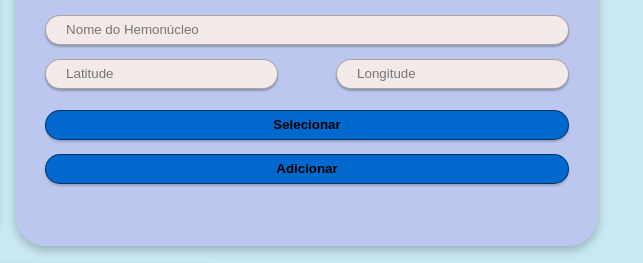
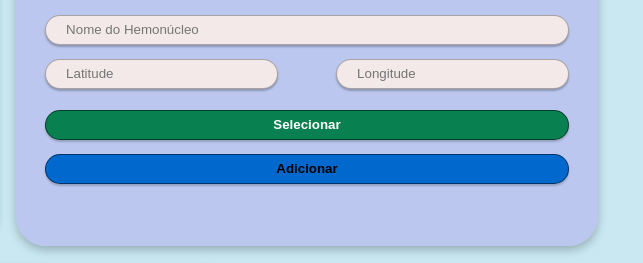
Before and after one commit to LucasMGarrido/Hemon-cleo_Lucas_Samira, a plain HTML site: page front/index.html in a window 1280 px wide. Shown: the part 252-515 px from the top of the page, 637-1280 px from the left. Drawn offline with Linux system fonts and the light colour scheme; some packages are replaced by stand-ins of ours.

Commit message:
Estilizando o botão de selecionar

```diff
--- a/front/styles.css
+++ b/front/styles.css
@@ -127,6 +127,8 @@ body{
 .btn-add{
     box-sizing: border-box;
 
+    margin-bottom: 20px;
+
     font-weight: 600;
 
     width: 90%;
@@ -143,6 +145,11 @@ body{
     display: flex;
     justify-content: center;
     margin: 0 0 35px 0;
+}
+
+#select{
+    background: #098050;
+    color:#ffff ;
 }
 
 
```
